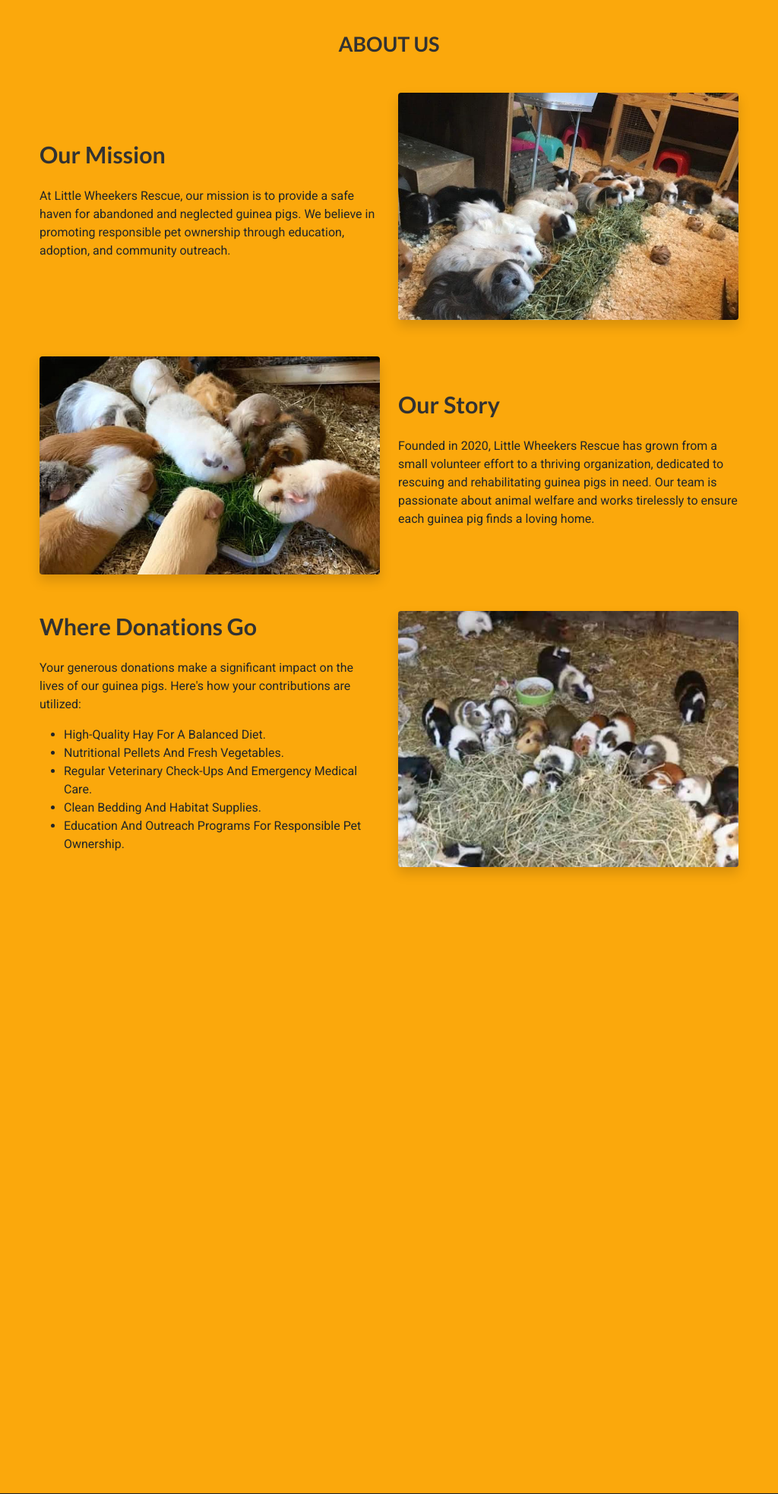
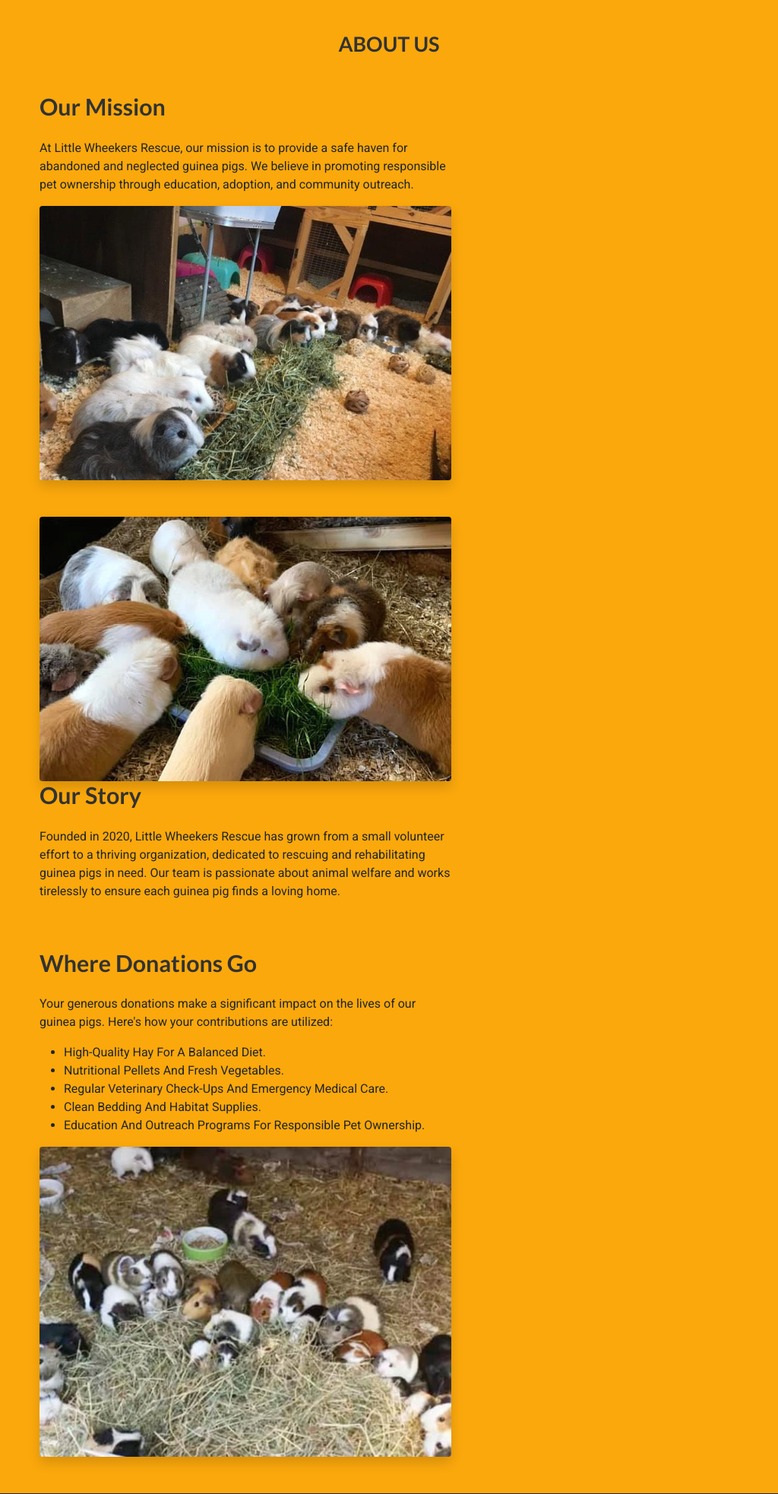
Before and after one commit to marina9222/Little-Wheekers-Rescue, a Django app: page /about/ in a window 1024 px wide. Shown: the part 86-2052 px from the top of the page at 76% size. Run offline with Django 3.2, Linux system fonts and the light colour scheme; some libraries are stand-ins or nearby versions.

Commit message:
Add: custom css for col-lg and col-md

```diff
--- a/static/css/base.css
+++ b/static/css/base.css
@@ -53,6 +53,10 @@ body > footer {
    width: 60px;
 
   }
+
+  .col-lg-4 {
+    width: unset !important;
+}
 
    /* Navbar */
 
@@ -528,6 +532,8 @@ tbody {
             margin: 0 auto;
         }
 
+
+
     }
 
 
@@ -575,10 +581,13 @@ tbody {
         margin: 0 auto;
     }
 
+    .col-md-6 {
+        width: 60% !important;
 
 
 }
 
+}
 
 
 @media only screen and (min-width: 768px) and (max-width: 992px) {
```
